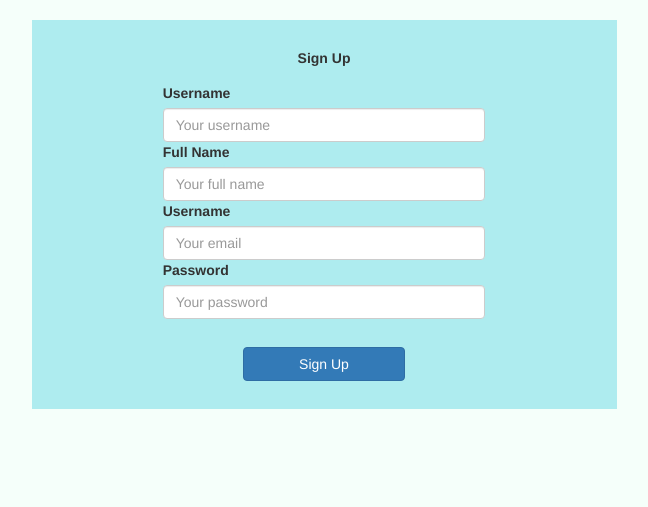
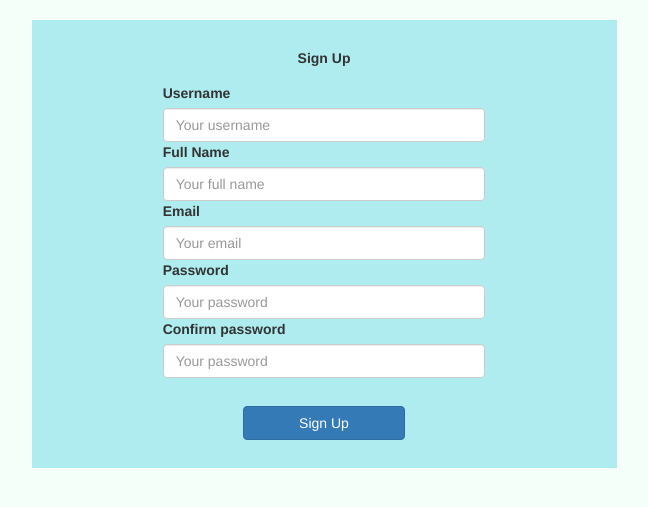
Before and after one commit to rkterungwa16/andela21-teamc-platform-initiative-project, a Node project: template views/signup.ejs in a window 1280 px wide. Shown: the part 98-605 px from the top of the page, without its empty margins (316-964 px from the left). Run offline with Node 20 templates, Linux system fonts and the light colour scheme; the template is opened without the code that fills it, so the values that code supplies are empty; some libraries are stand-ins or nearby versions.

Commit message:
login feature

```diff
--- a/server.js
+++ b/server.js
@@ -9,6 +9,7 @@ import passport from 'passport';
 // import localStrategy from 'passport-local';
 import mongoose from 'mongoose';
 import users from '../dist/users';
+// import index from '../dist/index';
 
 mongoose.Promise = global.Promise;
 mongoose.connect('mongodb://127.0.0.1/userDetails');
@@ -18,18 +19,22 @@ const db = mongoose.connection;
 // Init App
 const app = express();
 
-// Set View engine
 
-// app.set('views', path.join(__dirname, 'views'));
-// app.set('view engine', 'ejs');
+
+// Static files
+app.use(express.static(path.join(process.cwd(), 'public')));
 
 // BodyParser Middleware
 app.use(bodyParser.json());
 app.use(bodyParser.urlencoded({ extended: false }));
 app.use(cookieParser());
 
-// Static files
-// app.use(express.static(path.join(__dirname, 'public')));
+// Set View engine
+
+// app.set('views', path.join(__dirname, 'views'));
+app.set('view engine', 'ejs');
+
+
 
 // express session
 app.use(session({
@@ -71,7 +76,8 @@ app.use((req, res, next) => {
   next();
 });
 
-app.use('/users', users);
+// app.use('/', index);
+app.use('/', users);
 
 app.set('port', (process.env.PORT || 3000));
 
--- a/views/login.ejs
+++ b/views/login.ejs
@@ -10,13 +10,13 @@
           <div class="form-group">
             <div class="col-sm-10 col-md-8 col-md-offset-2 col-sm-offset-1">
               <label for="username">Username</label>
-              <input type="text" class="form-control" id="username" placeholder="Your username" required>
+              <input name="username" type="text" class="form-control" id="username" placeholder="Your username" required>
             </div>
           </div>
           <div class="form-group">
             <div class="col-sm-10 col-md-8 col-md-offset-2 col-sm-offset-1">
               <label for="password">Password</label>
-              <input type="password" class="form-control" id="password" placeholder="Your password" required>
+              <input name="password" type="password" class="form-control" id="password" placeholder="Your password" required>
             </div>
           </div>
           <div class="form-group">
--- a/views/signup.ejs
+++ b/views/signup.ejs
@@ -11,25 +11,31 @@
           <div class="form-group">
             <div class="col-sm-10 col-md-8 col-md-offset-2 col-sm-offset-1">
               <label for="username">Username</label>
-              <input type="text" class="form-control" id="username" placeholder="Your username" required>
+              <input name="username" type="text" class="form-control" id="username" placeholder="Your username" required>
             </div>
           </div>
           <div class="form-group">
             <div class="col-sm-10 col-md-8 col-md-offset-2 col-sm-offset-1">
               <label for="fullname">Full Name</label>
-              <input type="text" class="form-control" id="fullname" placeholder="Your full name" required>
+              <input name="fullname" type="text" class="form-control" id="fullname" placeholder="Your full name" required>
             </div>
           </div>
           <div class="form-group">
             <div class="col-sm-10 col-md-8 col-md-offset-2 col-sm-offset-1">
-              <label for="email">Username</label>
-              <input type="text" class="form-control" id="email" placeholder="Your email" required>
+              <label for="email">Email</label>
+              <input name="email" type="text" class="form-control" id="email" placeholder="Your email" required>
             </div>
           </div>
           <div class="form-group">
             <div class="col-sm-10 col-md-8 col-md-offset-2 col-sm-offset-1">
               <label for="password">Password</label>
-              <input type="password" class="form-control" id="password" placeholder="Your password" required>
+              <input name="password" type="password" class="form-control" id="password" placeholder="Your password" required>
+            </div>
+          </div>
+          <div class="form-group">
+            <div class="col-sm-10 col-md-8 col-md-offset-2 col-sm-offset-1">
+              <label for="password">Confirm password</label>
+              <input name="password" type="password" class="form-control" id="password" placeholder="Your password" required>
             </div>
           </div>
           <div class="form-group">
```
Also changed, not shown: routes/index.js (+10 -0 lines), routes/users.js (+17 -11 lines), views/index.ejs (added, +10 -0 lines), 3 other files.
